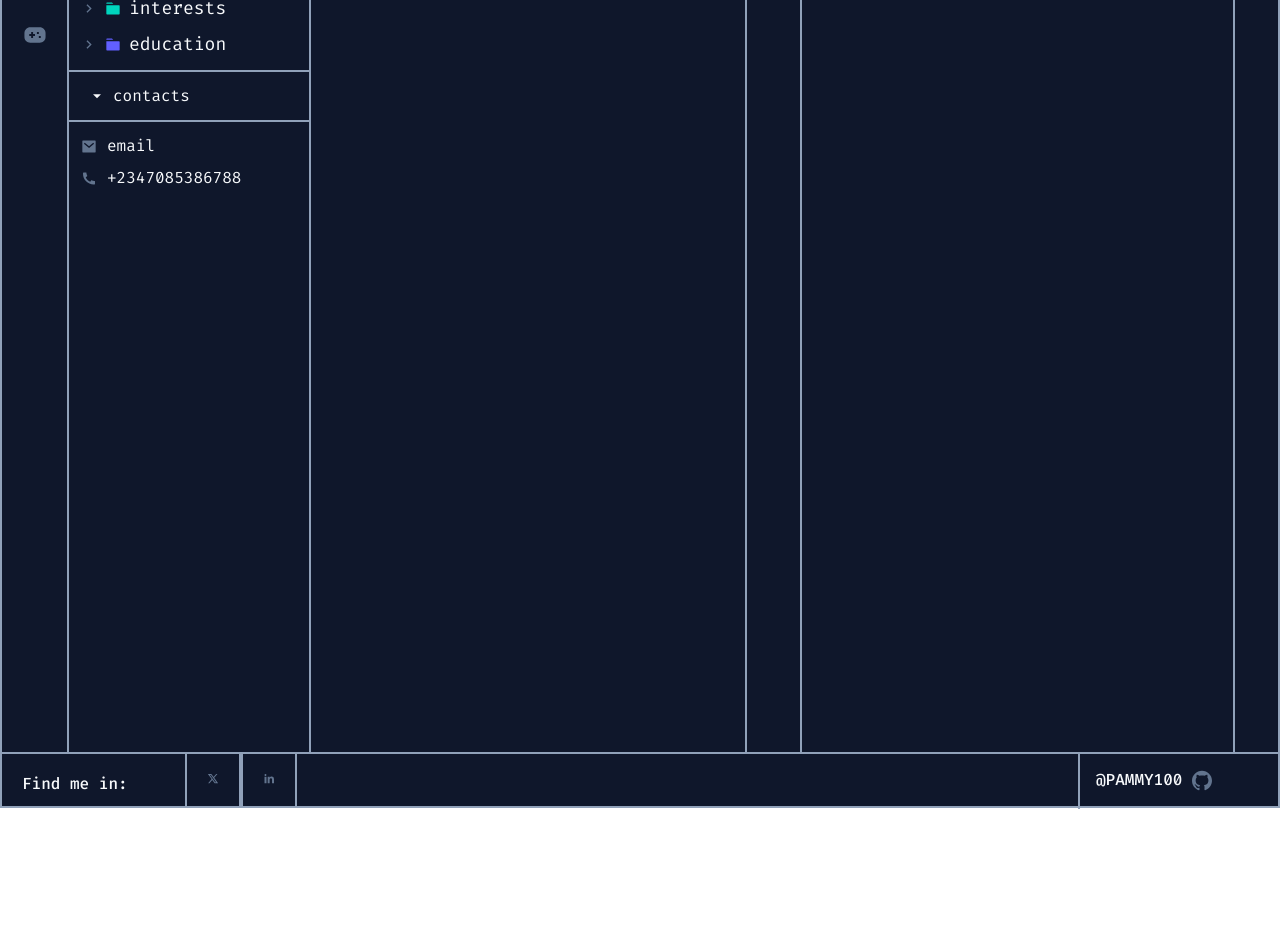
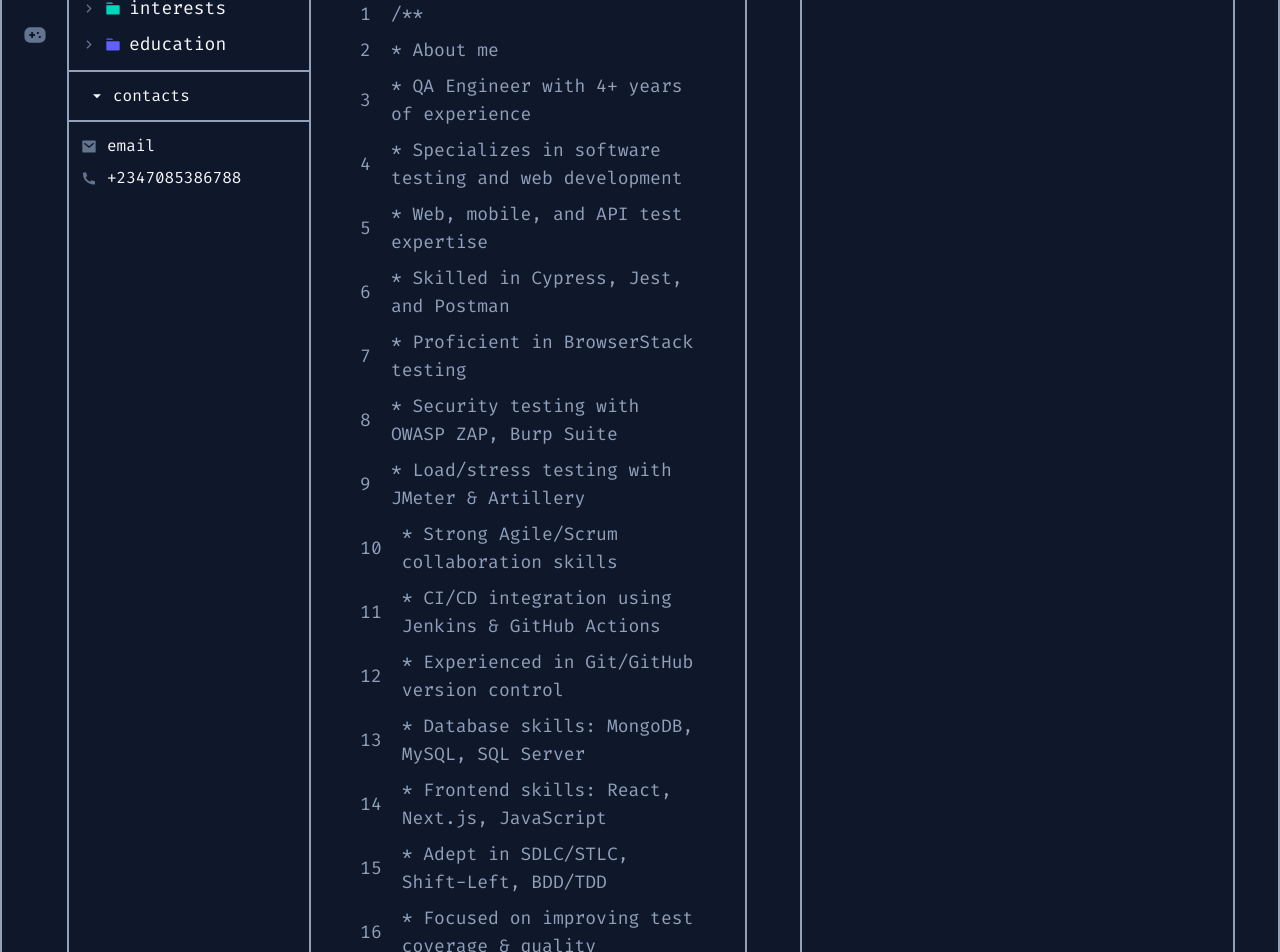
Before and after one commit to PAMMY100/portfolio, a Next.js app: page /about in a window 1280 px wide. Shown: the part 160-1112 px from the top of the page. Before the commit the page ends 969 px from the top, so only its background shows below. Built offline with nearby package versions, Linux system fonts and the light colour scheme.

Commit message:
created about me content and interest content

```diff
--- a/src/components/Bio.tsx
+++ b/src/components/Bio.tsx
@@ -1,4 +1,5 @@
 import React from 'react'
+import BioContent from './BioContent'
 
 const Bio = () => {
   return (
@@ -10,7 +11,7 @@ const Bio = () => {
         <div className='flex gap-2 justify-around'>
             {/*Bio content*/}
             <div className='w-[45%] min-h-screen p-6 border-r-2 border-[#90A1B9]'>
-
+                <BioContent />
             </div>
 
             <div className='w-8 h-[10px] bg-[#62748E]' />
--- /dev/null
+++ b/src/components/BioContent.tsx
@@ -0,0 +1,78 @@
+import React from 'react'
+
+const BioContent = () => {
+  return (
+    <section className='flex flex-col gap-2 font-fira-code p-6 text-[#90A1B9] text-lg'>
+        <div className='flex gap-5 items-center'>
+            <p>1</p>
+            <p>/**</p>
+        </div>
+        <div className='flex gap-5 items-center'>
+            <p>2</p>
+            <p>* About me</p>
+        </div>
+        <div className='flex gap-5 items-center'>
+            <p>3</p>
+            <p>* QA Engineer with 4+ years of experience</p>
+        </div>
+        <div className='flex gap-5 items-center'>
+            <p>4</p>
+            <p>* Specializes in software testing and web development</p>
+        </div>
+        <div className='flex gap-5 items-center'>
+            <p>5</p>
+            <p>* Web, mobile, and API test expertise</p>
+        </div>
+        <div className='flex gap-5 items-center'>
+            <p>6</p>
+            <p>* Skilled in Cypress, Jest, and Postman</p>
+        </div>
+        <div className='flex gap-5 items-center'>
+            <p>7</p>
+            <p>* Proficient in BrowserStack testing</p>
+        </div>
+        <div className='flex gap-5 items-center'>
+            <p>8</p>
+            <p>* Security testing with OWASP ZAP, Burp Suite</p>
+        </div>
+        <div className='flex gap-5 items-center'>
+            <p>9</p>
+            <p>* Load/stress testing with JMeter & Artillery</p>
+        </div >
+        <div className='flex gap-5 items-center'>
+            <p>10</p>
+            <p>* Strong Agile/Scrum collaboration skills</p>
+        </div>
+        <div className='flex gap-5 items-center'>
+            <p>11</p>
+            <p>* CI/CD integration using Jenkins & GitHub Actions</p>
+        </div>
+        <div className='flex gap-5 items-center'>
+            <p>12</p>
+            <p>* Experienced in Git/GitHub version control</p>
+        </div>
+        <div className='flex gap-5 items-center'>
+            <p>13</p>
+            <p>* Database skills: MongoDB, MySQL, SQL Server</p>
+        </div>
+        <div className='flex gap-5 items-center'>
+            <p>14</p>
+            <p>* Frontend skills: React, Next.js, JavaScript</p>
+        </div>
+        <div className='flex gap-5 items-center'>
+            <p>15</p>
+            <p>* Adept in SDLC/STLC, Shift-Left, BDD/TDD</p>
+        </div>
+        <div className='flex gap-5 items-center'>
+            <p>16</p>
+            <p>* Focused on improving test coverage & quality</p>
+        </div>
+        <div className='flex gap-5 items-center'>
+            <p>17</p>
+            <p>*/</p>
+        </div>
+    </section>
+  )
+}
+
+export default BioContent
--- a/src/components/ContactForm.tsx
+++ b/src/components/ContactForm.tsx
@@ -20,7 +20,8 @@ import {
 import { Input } from "@/components/ui/input"
 import { Textarea } from "@/components/ui/textarea"
 import { set } from "zod";
-import { useEffect } from "react";
+import { useEffect, useState } from "react";
+import MessageConfirmation from "./MessageConfirmation";
 
 type ContactFormProps = {
     formdata: ContactFormData;
@@ -29,6 +30,7 @@ type ContactFormProps = {
 
 
 const ContactForm = ({formdata, setFormData}: ContactFormProps) => {
+    const [showConfirmation, setShowConfirmation] = useState<boolean>(false)
 
     const form = useForm<ContactFormData>({
     resolver: zodResolver(contactFormSchema),
@@ -53,14 +55,18 @@ const ContactForm = ({formdata, setFormData}: ContactFormProps) => {
     const onSubmit: Parameters<typeof form.handleSubmit>[0] = (data) => {
         console.log("Submitted: ", data)
         setFormData(data)
-
+        setShowConfirmation(true);
         //Reset the form after submission
         form.reset()
+
+        console.log(showConfirmation)
     }
 
 
 
     return (
+        <>
+        {showConfirmation ? ( <MessageConfirmation showConfirmation={showConfirmation} setShowConfirmation={setShowConfirmation}/> ) : (
             <Form {...form}>
                 <form onSubmit={form.handleSubmit(onSubmit)} className="space-y-8">
                 <FormField
@@ -108,6 +114,9 @@ const ContactForm = ({formdata, setFormData}: ContactFormProps) => {
                 <Button type="submit" className="max-w-[172px] h-[40px] text-lg px-3 py-[10px] bg-[#FFB86A] rounded-[10px] text-[#020618] hover:bg-[#f7cda0]">submit-message</Button>
             </form>
       </Form>
+        )}
+
+    </>
   )
 }
 
--- /dev/null
+++ b/src/components/InterestContent.tsx
@@ -0,0 +1,62 @@
+import React from 'react'
+
+const InterestContent = () => {
+  return (
+    <section className='flex flex-col gap-2 font-fira-code p-6 text-[#90A1B9] text-lg'>
+        <div className='flex gap-5 items-center'>
+            <p>1</p>
+            <p>/**</p>
+        </div>
+        <div className='flex gap-5 items-center'>
+            <p>2</p>
+            <p>* Interests</p>
+        </div>
+        <div className='flex gap-5 items-center'>
+            <p>3</p>
+            <p>* Reading fiction, non-fiction, and self-development books</p>
+        </div>
+        <div className='flex gap-5 items-center'>
+            <p>4</p>
+            <p>* Playing football</p>
+        </div>
+        <div className='flex gap-5 items-center'>
+            <p>5</p>
+            <p>* Playing musical instruments</p>
+        </div>
+        <div className='flex gap-5 items-center'>
+            <p>6</p>
+            <p>* Practicing mindfulness and meditation</p>
+        </div>
+        <div className='flex gap-5 items-center'>
+            <p>7</p>
+            <p>* Learning new Technology</p>
+        </div>
+        <div className='flex gap-5 items-center'>
+            <p>8</p>
+            <p>* Painting and drawing</p>
+        </div>
+        <div className='flex gap-5 items-center'>
+            <p>9</p>
+            <p>* Playing Playstation Game</p>
+        </div >
+        <div className='flex gap-5 items-center'>
+            <p>10</p>
+            <p>* Listening to music</p>
+        </div>
+        <div className='flex gap-5 items-center'>
+            <p>11</p>
+            <p>* Swimming</p>
+        </div>
+        <div className='flex gap-5 items-center'>
+            <p>12</p>
+            <p>* Cooking and experimenting with recipes</p>
+        </div>
+        <div className='flex gap-5 items-center'>
+            <p>13</p>
+            <p>*/</p>
+        </div>
+    </section>
+  )
+}
+
+export default InterestContent
--- a/src/components/Interests.tsx
+++ b/src/components/Interests.tsx
@@ -1,4 +1,5 @@
 import React from 'react'
+import InterestContent from './InterestContent'
 
 const Interests = () => {
   return (
@@ -10,7 +11,7 @@ const Interests = () => {
         <div className='flex gap-2 justify-around'>
             {/*Interest content*/}
             <div className='w-[45%] min-h-screen p-6 border-r-2 border-[#90A1B9]'>
-
+                <InterestContent />
             </div>
 
             <div className='w-8 h-[10px] bg-[#62748E]' />
--- /dev/null
+++ b/src/components/MessageConfirmation.tsx
@@ -0,0 +1,30 @@
+'use client'
+import React from 'react'
+import ContactForm from './ContactForm'
+import { set } from 'zod';
+
+type Props = {
+    showConfirmation: boolean;
+    setShowConfirmation : (value: boolean) => void;
+}
+
+const MessageConfirmation = ({showConfirmation, setShowConfirmation}: Props) => {
+
+    const openForm = () => {
+        // setShowConfirmation(false);
+    }
+
+  return (
+    <div className='flex flex-col justify-center items-center gap-5'>
+        <div>
+            <h1 className='text-[40px] font-semibold text-white mb-5'>Thank you!  <span className='text-[40px] mr-4'>🤘</span></h1>
+            <p className='text-[#90A1B9] text-[25px] mb-2'>Your message has been accepted</p>
+            <p className='text-[#90A1B9] text-[25px] mb-2'>You will receive answer soon</p>
+        </div>
+
+        <button className='w-[200px] h-[40px] rounded-[10px] p-3 text-[#020618] bg-[#FFB86A] hover:bg-[#ffc689]' onClick={openForm}>Send-new-message</button>
+    </div>
+  )
+}
+
+export default MessageConfirmation
```
Lines whose indentation alone changed are shown as unchanged.
